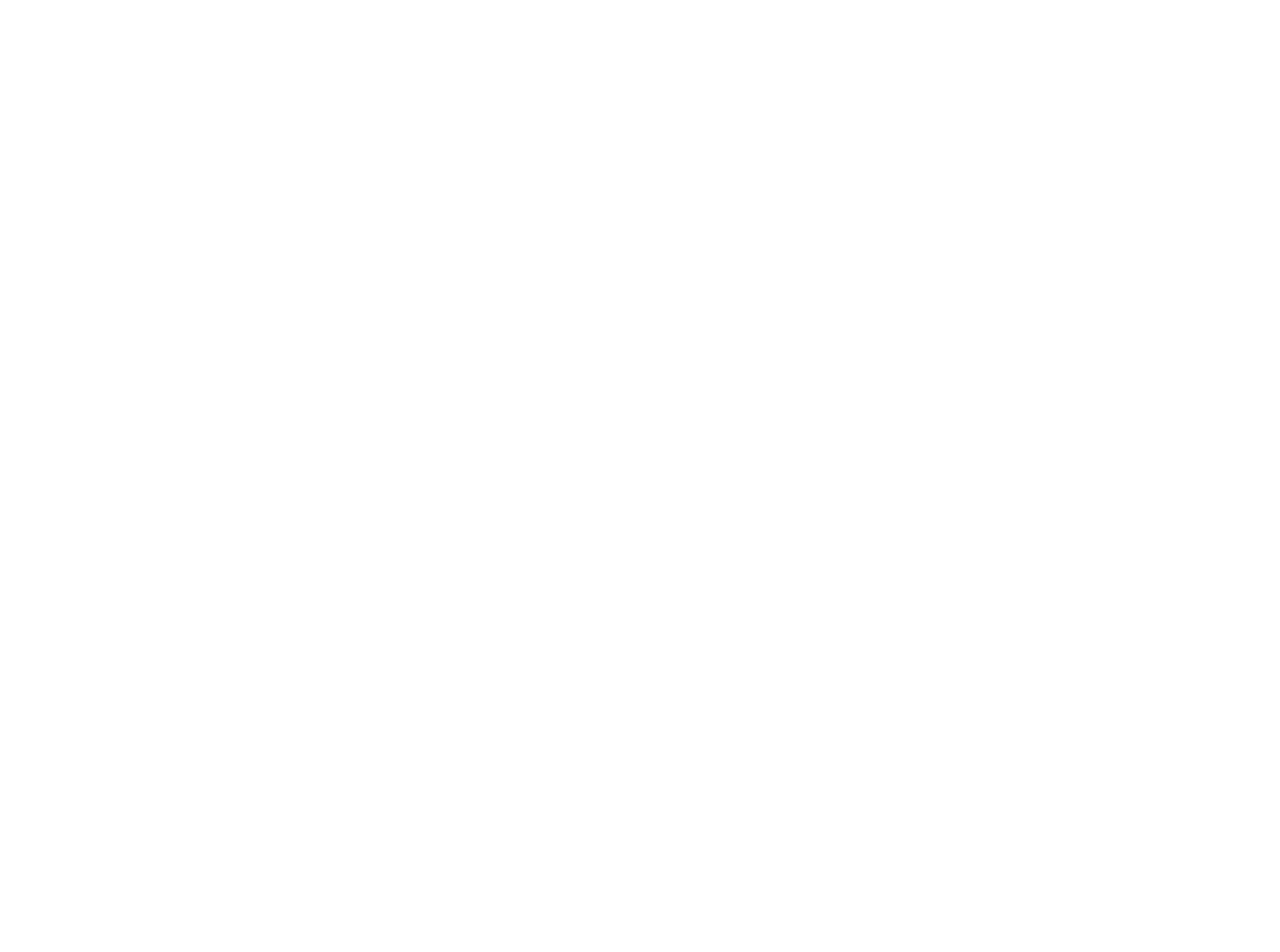
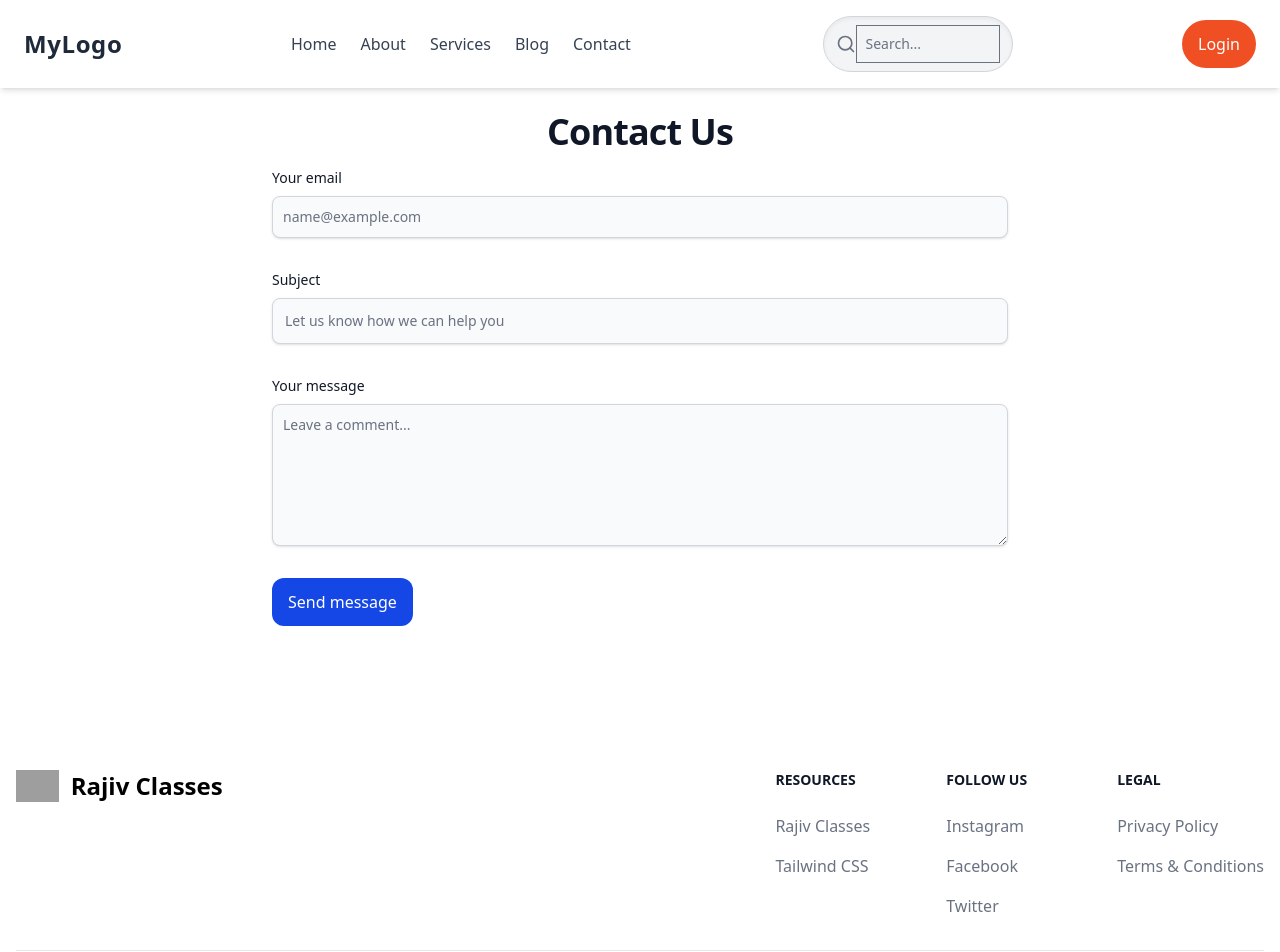
Before and after one commit to Balvant4/rajiv-classes, a React (Vite) app in the folder Client/: page /contact in a window 1280 px wide. Before the commit this address had no page. Shown: the top 952 px of the page. Before the commit the page ends 800 px from the top, so only its background shows below. Built offline with nearby package versions, Linux system fonts and the light colour scheme; grey boxes are pictures that could not be loaded.

Commit message:
Created footer,contact

```diff
--- /dev/null
+++ b/Client/src/components/Footer.jsx
@@ -0,0 +1,94 @@
+import { Link } from "react-router-dom";
+
+const Footer = () => {
+  return (
+    <footer className="bg-white">
+      <div className="mx-auto w-full max-w-screen-xl p-4 py-6 lg:py-8">
+        <div className="md:flex md:justify-between">
+          <div className="mb-6 md:mb-0">
+            <Link to="/" className="flex items-center">
+              <img
+                src="https://flowbite.com/docs/images/logo.svg"
+                className="h-8 me-3"
+                alt="FlowBite Logo"
+              />
+              <span className="self-center text-2xl font-semibold">
+                Rajiv Classes
+              </span>
+            </Link>
+          </div>
+          <div className="grid grid-cols-2 gap-8 sm:gap-6 sm:grid-cols-3">
+            <div>
+              <h2 className="mb-6 text-sm font-semibold text-gray-900 uppercase">
+                Resources
+              </h2>
+              <ul className="text-gray-500 font-medium">
+                <li className="mb-4">
+                  <Link to="/" className="hover:underline">
+                    Rajiv Classes
+                  </Link>
+                </li>
+                <li>
+                  <Link to="/" className="hover:underline">
+                    Tailwind CSS
+                  </Link>
+                </li>
+              </ul>
+            </div>
+            <div>
+              <h2 className="mb-6 text-sm font-semibold text-gray-900 uppercase">
+                Follow us
+              </h2>
+              <ul className="text-gray-500 font-medium">
+                <li className="mb-4">
+                  <Link to="/" className="hover:underline">
+                    Instagram
+                  </Link>
+                </li>
+                <li className=" mb-4">
+                  <Link to="/" className="hover:underline">
+                    Facebook
+                  </Link>
+                </li>
+                <li>
+                  <Link to="/" className="hover:underline">
+                    Twitter
+                  </Link>
+                </li>
+              </ul>
+            </div>
+            <div>
+              <h2 className="mb-6 text-sm font-semibold text-gray-900 uppercase">
+                Legal
+              </h2>
+              <ul className="text-gray-500 font-medium">
+                <li className="mb-4">
+                  <Link to="/" className="hover:underline">
+                    Privacy Policy
+                  </Link>
+                </li>
+                <li>
+                  <Link to="/" className="hover:underline">
+                    Terms & Conditions
+                  </Link>
+                </li>
+              </ul>
+            </div>
+          </div>
+        </div>
+        <hr className="my-6 border-gray-200 sm:mx-auto lg:my-8" />
+        <div className="sm:flex sm:items-center sm:justify-between">
+          <span className="text-sm text-gray-500 sm:text-center">
+            © 2023{" "}
+            <Link to="/" className="hover:underline">
+              Rajiv Classes
+            </Link>
+            . All Rights Reserved.
+          </span>
+        </div>
+      </div>
+    </footer>
+  );
+};
+
+export default Footer;
--- a/Client/src/layout/MainLayout.jsx
+++ b/Client/src/layout/MainLayout.jsx
@@ -1,5 +1,6 @@
 import { Outlet } from "react-router-dom";
 import Header from "./Header";
+import Footer from "../components/Footer";
 
 function MainLayout() {
   return (
@@ -8,6 +9,7 @@
       <div>
         <Outlet />
       </div>
+      <Footer />
     </div>
   );
 }
--- a/Client/src/route/routes/UserPublicRoute.jsx
+++ b/Client/src/route/routes/UserPublicRoute.jsx
@@ -1,6 +1,7 @@
 import Testimonials2 from "../../components/Testimonials2";
 import About from "../../views/user/About";
 import Blog from "../../views/user/Blog";
+import ContactUs from "../../views/user/ContactUs";
 import Home from "../../views/user/Home";
 import Service from "../../views/user/Service";
 
@@ -26,6 +27,11 @@
     label: "Blog",
   },
   {
+    path: "/contact",
+    element: <ContactUs />,
+    label: "Contact",
+  },
+  {
     path: "/wall-of-love",
     element: <Testimonials2 />,
   },
--- /dev/null
+++ b/Client/src/views/user/ContactUs.jsx
@@ -0,0 +1,92 @@
+import React, { useEffect, useState } from "react";
+import MainButton from "../../components/MainButton";
+
+const ContactUs = () => {
+  const [formData, setFormData] = useState({
+    email: "",
+    subject: "",
+    message: "",
+  });
+
+  const handleChange = (e) => {
+    setFormData({ ...formData, [e.target.id]: e.target.value });
+  };
+
+  const handleSubmit = async (e) => {
+    e.preventDefault();
+    console.log(formData);
+    setFormData({ email: "", subject: "", message: "" });
+  };
+
+  return (
+    <div>
+      <section className="bg-white">
+        <div className="py-24 lg:py-28 px-4 mx-auto max-w-screen-md">
+          <h2 className="mb-4 text-4xl tracking-tight font-extrabold text-center text-gray-900">
+            Contact Us
+          </h2>
+          <form onSubmit={handleSubmit} className="space-y-8">
+            <div>
+              <label
+                htmlFor="email"
+                className="block mb-2 text-sm font-medium text-gray-900"
+              >
+                Your email
+              </label>
+              <input
+                type="email"
+                id="email"
+                className="shadow-sm bg-gray-50 border border-gray-300 text-gray-900 text-sm rounded-lg focus:ring-blue-500 focus:border-blue-500 block w-full p-2.5"
+                placeholder="name@example.com"
+                value={formData.email}
+                onChange={handleChange}
+                required
+              />
+            </div>
+            <div>
+              <label
+                htmlFor="subject"
+                className="block mb-2 text-sm font-medium text-gray-900"
+              >
+                Subject
+              </label>
+              <input
+                type="text"
+                id="subject"
+                className="block p-3 w-full text-sm text-gray-900 bg-gray-50 rounded-lg border border-gray-300 shadow-sm focus:ring-blue-500 focus:border-blue-500"
+                placeholder="Let us know how we can help you"
+                value={formData.subject}
+                onChange={handleChange}
+                required
+              />
+            </div>
+            <div className="sm:col-span-2">
+              <label
+                htmlFor="message"
+                className="block mb-2 text-sm font-medium text-gray-900"
+              >
+                Your message
+              </label>
+              <textarea
+                id="message"
+                rows="6"
+                className="block p-2.5 w-full text-sm text-gray-900 bg-gray-50 rounded-lg shadow-sm border border-gray-300 focus:ring-blue-500 focus:border-blue-500"
+                placeholder="Leave a comment..."
+                value={formData.message}
+                onChange={handleChange}
+                required
+              ></textarea>
+            </div>
+            <MainButton
+              type="submit"
+              text="Send message"
+              className="bg-blue-700 sm:w-fit hover:bg-blue-800 rounded-xl"
+            />
+          </form>
+        </div>
+      </section>
+    </div>
+  );
+};
+
+export default ContactUs;
```
